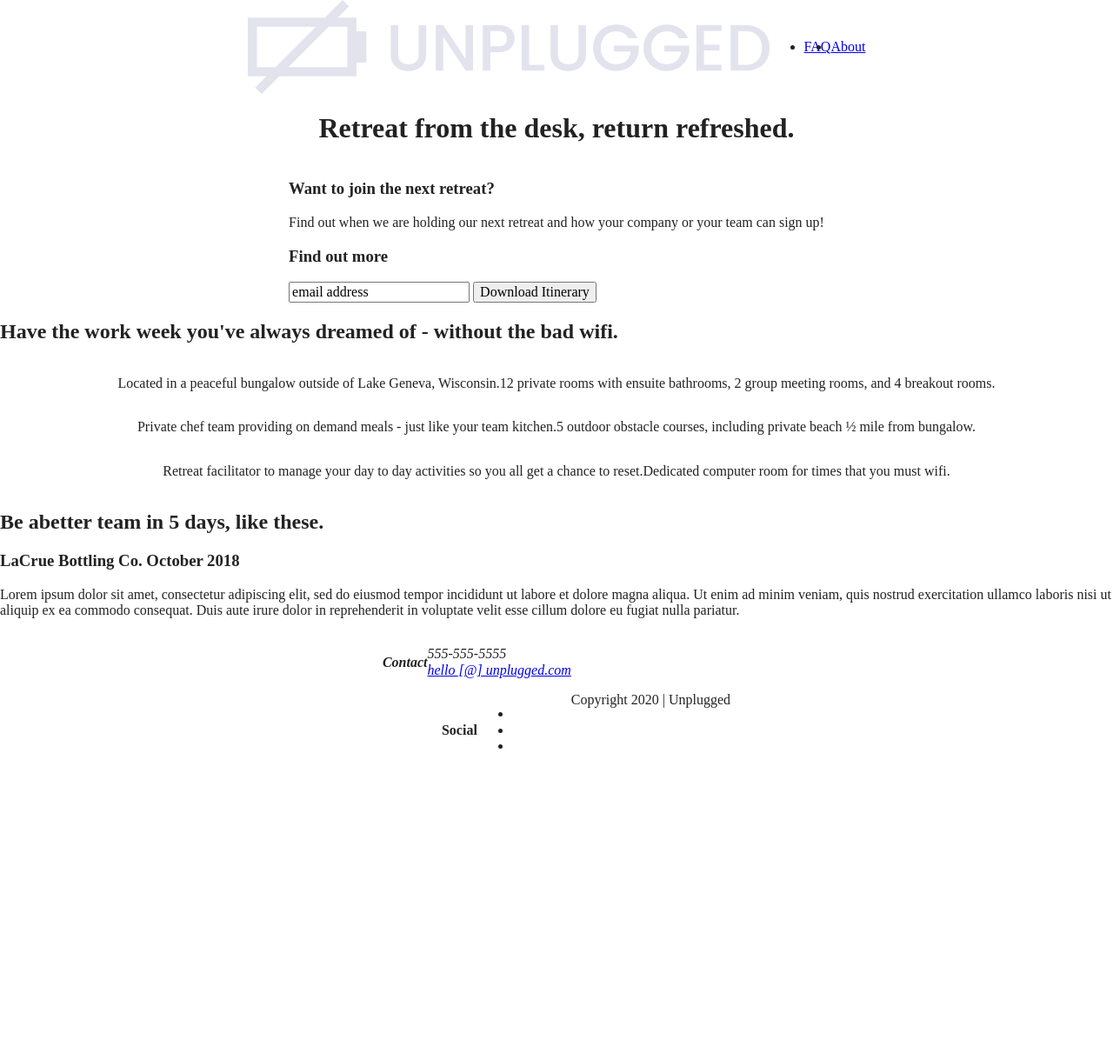
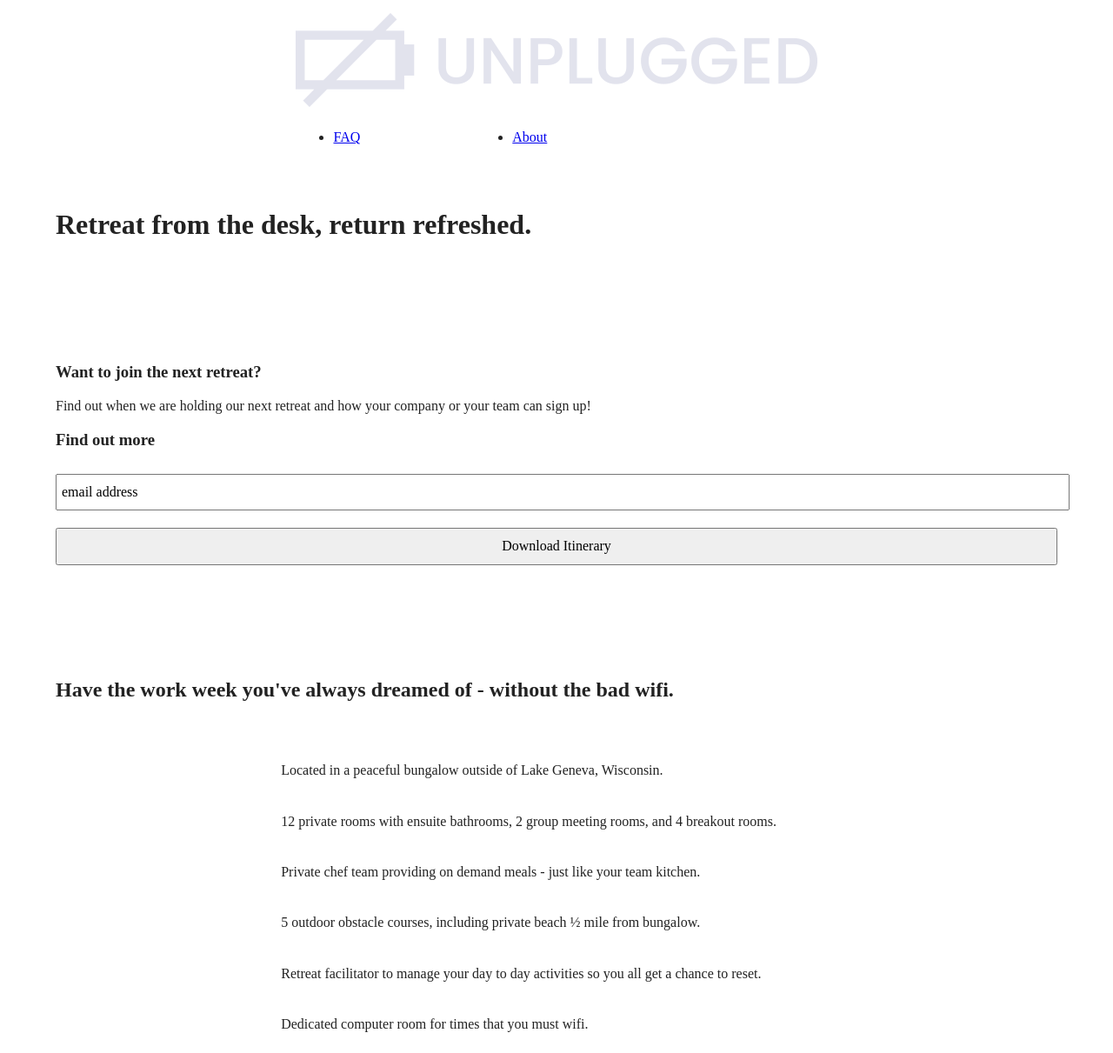
Before and after one commit to sah-spence/unplugged-retreat, a website built with Parcel: page index.html in a window 1280 px wide. Shown: the top 1211 px of the page at 87% size. Before the commit the page ends 883 px from the top, so only its background shows below. Built offline with nearby package versions, Linux system fonts and the light colour scheme.

Commit message:
Widths, margins, padding added

```diff
--- a/css/main.css
+++ b/css/main.css
@@ -87,6 +87,11 @@ textarea {
    Author's custom styles
    ========================================================================== */
 
+
+.content-wrapper {
+  width: 90%;
+  margin: 50px 0;
+}
 /* -------------------- Base Header - Footer Styles -------------------- */
 
 header,
@@ -115,11 +120,27 @@ h4 {
 
 /* Header */
 
+header {
+  padding: 15px 0;
+}
+
 header .content-wrapper {
   display: flex;
   justify-content: center;
   align-items: center;
   flex-flow: row wrap;
+  width: 60%;
+  margin: 0;
+}
+
+header .content-wrapper img {
+  width: 100%;
+}
+
+header .header-divider {
+  width: 100%;
+  height: 1px;
+  margin: 10px 0 20px 0;
 }
 
 header nav {
@@ -127,25 +148,36 @@ header nav {
   justify-content: space-around;
   align-items: center;
   flex-flow: row wrap;
+  width: 60%;
 }
 
 header nav ul {
   display: flex;
   justify-content: space-around;
+  width: 100%;
 }
 
 /* Footer */
 
-footer .contact {
-  display: flex;
-  justify-content: center;
-  align-items: center;
+footer {
+  flex-direction: column;
 }
 
-footer .social {
-  display: flex;
-  justify-content: center;
-  align-items: center;
+footer .content-wrapper {
+  width: 55%;
+  margin: 50px 0;
+}
+
+footer .contact {
+  margin-bottom: 50px;
+}
+
+footer p {
+  margin: 0;
+}
+
+footer .social h4 {
+  margin: 20px;
 }
 
 footer .social-icons {
@@ -154,16 +186,15 @@ footer .social-icons {
   align-items: center;
 }
 
-footer .social-icons p {
+footer .social-icons ul li a {
   display: flex;
   justify-content: center;
   align-items: center;
+  margin: 0;
 }
 
 footer .copyright {
-  display: flex;
-  justify-content: center;
-  align-items: center;
+  margin: 20px 0 10px 0;
 }
 
 /* ==========================================================================
@@ -189,6 +220,12 @@ aside {
   flex-flow: row wrap;
 }
 
+aside input {
+  width: 100%;
+  padding: 10px 5px 10px 5px;
+  margin: 10px 10px 10px 0;
+}
+
 /* Features */
 
 .features {
@@ -198,11 +235,24 @@ aside {
   flex-flow: row wrap;
 }
 
+.features h2 {
+  margin-bottom: 50px;
+}
+
 .features .features-items {
   display: flex;
   justify-content: center;
   align-items: center;
   flex-flow: row wrap;
+}
+
+.features article {
+  width: 55%;
+  padding: 20px 0;
+}
+
+.features p {
+  margin: 0;
 }
 
 /* Reviews */
@@ -212,6 +262,16 @@ aside {
   justify-content: center;
   align-items: center;
   flex-flow: row wrap;
+  padding-top: 30px;
+}
+
+.reviews h2 {
+  margin-bottom: 40px;
+}
+
+.reviews h3 {
+  width: 50%;
+  margin: 20px 0;
 }
 
 /* -------------------- tablet styles - homepage -------------------- */
@@ -238,6 +298,10 @@ aside {
   flex-flow: row wrap;
 }
 
+.contact-content p {
+  margin: 0;
+}
+
 /* -------------------- tablet styles - about -------------------- */
 
 /* -------------------- Desktop styles - about -------------------- */
@@ -262,10 +326,16 @@ aside {
   justify-content: center;
   align-items: center;
   flex-flow: row wrap;
+  margin: 50px 0 0 0;
 }
 
+.faq h2 {
+  margin-bottom: 40px;
+}
 
-
+.faq-content {
+  margin-bottom: 30px;
+}
 /* -------------------- tablet styles - faq -------------------- */
 
 /* -------------------- Desktop styles - faq -------------------- */
```
